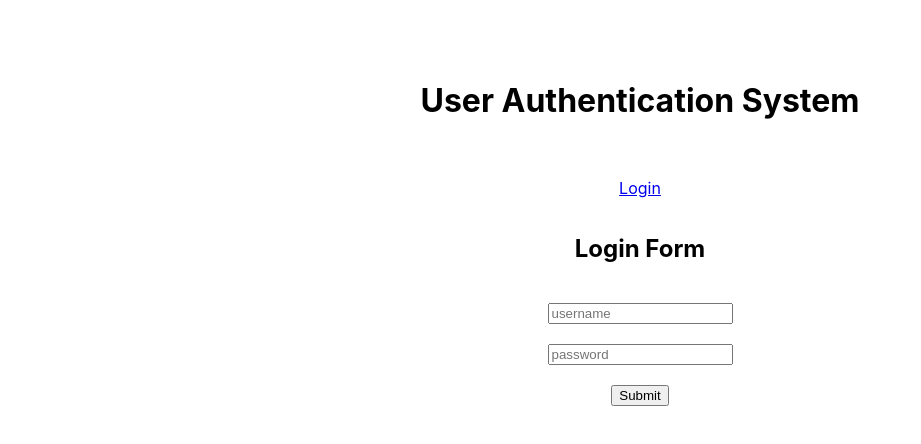
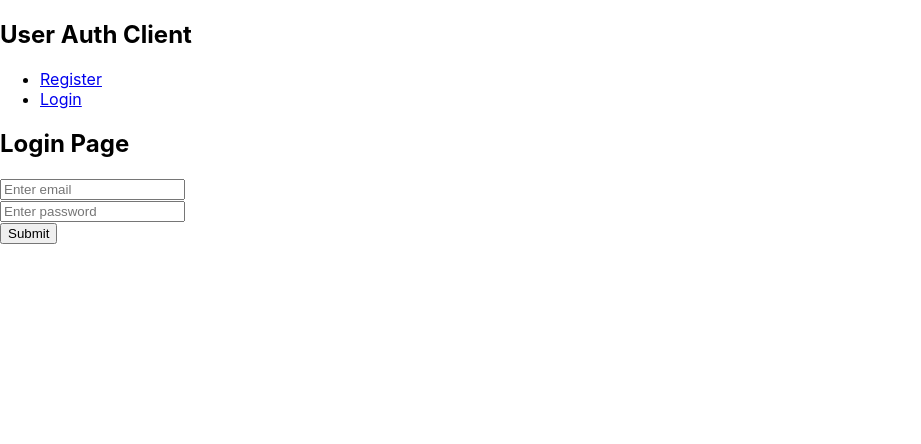
Before and after one commit to mashok21/js-projects, a React (Create React App) app in the folder projects/my-app/: page /login in a window 1280 px wide. Shown: the top 444 px of the page, without its empty margins (0-921 px from the left). Built offline with nearby package versions, Linux system fonts and the light colour scheme.

Commit message:
commits from new fe auth

```diff
--- a/projects/my-app/package.json
+++ b/projects/my-app/package.json
@@ -14,6 +14,7 @@
     "react-leaflet": "^4.2.1",
     "react-router-dom": "^6.25.1",
     "react-scripts": "5.0.1",
+    "react-toastify": "^10.0.5",
     "web-vitals": "^2.1.4"
   },
   "scripts": {
--- /dev/null
+++ b/projects/my-app/src/27_july_fe_user_auth/App.css
@@ -0,0 +1,39 @@
+body, html {
+    height: 100%;
+    margin: 0;
+    display: flex;
+    justify-content: center;
+    align-items: flex-start; /* Align items to start (top) */
+}
+
+div {
+    display: flex;
+    flex-direction: column;
+    justify-content: center;
+    align-items: center;
+    text-align: center;
+    width: 100%;
+    margin-top: 20px; /* Adjust margin as needed for spacing from the top */
+}
+
+nav {
+    margin-top: 20px;
+}
+
+ul {
+    list-style: none;
+    padding: 0;
+}
+
+li {
+    display: inline;
+    margin: 0 10px;
+}
+
+.form-group {
+    margin-bottom: 10px;
+}
+
+.errors {
+    color: red
+}
--- /dev/null
+++ b/projects/my-app/src/27_july_fe_user_auth/App.js
@@ -0,0 +1,54 @@
+import { Routes, Route, Link } from 'react-router-dom'
+import { ToastContainer } from 'react-toastify'
+import 'react-toastify/dist/ReactToastify.css';
+
+import { useContext } from 'react'
+import PrivateRoute from './components/PrivateRoute';
+import AuthContext from './context/AuthContext';
+import Register from './pages/Register';
+import Login from './pages/Login';
+import Dashboard from './pages/Dashboard';
+import Profile from './pages/Profile';
+
+function App() {
+  const { state, handleLogout} = useContext(AuthContext)
+
+  return (
+    <div className="App">
+        <h2>User Auth Client</h2>
+        <ul>
+          { state.isLoggedIn ? (
+            <>
+             <li><Link to="/dashboard">Dashboard</Link></li>
+             <li><Link to="/profile">Profile</Link></li>
+             <li><button onClick={handleLogout}>logout</button></li>
+            </>
+          ): (
+            <>
+              <li><Link to="/register">Register</Link></li>
+              <li><Link to="/login">Login</Link></li>
+            </>
+          )}
+        </ul>
+
+        <Routes>
+          <Route path="/register" element={<Register />} />
+          <Route path="/login" element={<Login />} />
+          <Route path="/dashboard" element={
+            <PrivateRoute>
+              <Dashboard />
+            </PrivateRoute>
+          } />
+          <Route path="/profile" element={
+            <PrivateRoute>
+              <Profile />
+            </PrivateRoute>
+          } />
+        </Routes>
+
+        <ToastContainer />
+    </div>
+  );
+}
+
+export default App;
--- /dev/null
+++ b/projects/my-app/src/27_july_fe_user_auth/RootApp.js
@@ -0,0 +1,14 @@
+import { BrowserRouter } from "react-router-dom"
+import AuthProvider from './components/AuthProvider.js'
+import App from './App.js'
+
+const RootApp = () => {
+  return(
+    <BrowserRouter>
+      <AuthProvider>
+          <App />
+      </AuthProvider>
+    </BrowserRouter>
+)}
+
+export default RootApp
--- /dev/null
+++ b/projects/my-app/src/27_july_fe_user_auth/components/AuthProvider.js
@@ -0,0 +1,98 @@
+import {useReducer, useEffect} from 'react'
+import { useNavigate } from 'react-router-dom'
+import { toast } from 'react-toastify'
+import AuthContext from '../context/AuthContext'
+import axios from 'axios'
+const initialState = {
+    user: null,
+    isLoggedIn: false
+}
+
+const reducer = (state, action) => {
+    switch(action.type) {
+        case 'LOGIN_USER' : {
+            return {...state, isLoggedIn: true, user: action.payload }
+        }
+        case 'LOGOUT_USER' : {
+            return {...state, isLoggedIn: false, user: null }
+        }
+        default : {
+            throw new Error({message: "Invalid entry"})
+        }
+    }
+}
+
+function AuthProvider(props){
+    const navigate = useNavigate()
+    const [state,dispatch] = useReducer(reducer, initialState)
+
+    useEffect(() => { // handle page reload
+        (async () => {
+            if(localStorage.getItem('token')) {
+                try {
+                    const userResponse = await axios.get('http://localhost:3050/api/users/account', { headers: { 'Authorization': localStorage.getItem('token')}})
+                    dispatch({ type: 'LOGIN_USER', payload: userResponse.data })
+                } catch(err) {
+
+                }
+            }
+        })();
+    }, [])
+
+    const handleRegister = async (formData) => {
+        try {
+            const response = await axios.post('http://localhost:3050/api/users/register', formData)
+            toast('Successfully Registered', { autoClose: 2000 })
+            navigate('/login')
+        } catch(err) {
+            console.log(err)
+        }
+
+    }
+
+    const handleLogin = async (formData) => {
+        try {
+            const response = await axios.post('http://localhost:3050/api/users/login', formData)
+            localStorage.setItem('token', response.data.token)
+            toast('successfully logged in')
+            const userResponse = await axios.get('http://localhost:3050/api/users/account', { headers: { 'Authorization': localStorage.getItem('token')}})
+            dispatch({ type: 'LOGIN_USER', payload: userResponse.data })
+            navigate('/dashboard')
+        } catch(err) {
+
+        }
+    }
+
+    const handleLogout = () => {
+        localStorage.removeItem('token')
+        dispatch({ type: 'LOGOUT_USER' })
+        toast("successfully logged out")
+        navigate('/login')
+    }
+
+    // handleRegister
+
+    // handleLogin
+
+    // handleLogout
+
+    return (
+        <AuthContext.Provider value={{ state, handleRegister, handleLogin, handleLogout }}>
+            { props.children }
+        </AuthContext.Provider>
+    )
+}
+
+export default AuthProvider
+
+
+/*
+1. Create Login Component - with form input - email & password
+2. write client side validation
+3. if the validation pass
+    then call the handleLogin(formData)
+4. inside handleLogin -> make api call to '/api/users/login'
+5. once the password credential match, write the token to the localStorage
+6. notify via toast user has logged in successfully
+
+*/
--- /dev/null
+++ b/projects/my-app/src/27_july_fe_user_auth/components/PrivateRoute.js
@@ -0,0 +1,8 @@
+import { Navigate } from 'react-router-dom'
+export default function PrivateRoute(props) {
+    if(localStorage.getItem('token')) {
+        return props.children
+    } else {
+        return <Navigate to="/login" />
+    }
+}
--- /dev/null
+++ b/projects/my-app/src/27_july_fe_user_auth/context/AuthContext.js
@@ -0,0 +1,3 @@
+import { createContext } from 'react'
+const AuthContext = createContext()
+export default AuthContext
--- /dev/null
+++ b/projects/my-app/src/27_july_fe_user_auth/pages/Dashboard.js
@@ -0,0 +1,14 @@
+import { useContext } from 'react'
+import AuthContext from '../context/AuthContext'
+export default function Dashboard(){
+    const { state } = useContext(AuthContext)
+    if(!state.user) {
+        return <p>loading...</p>
+    }
+    return (
+        <div>
+            <h2>Dashboard Page</h2>
+            <p>Welcome user - { state.user.email } </p>
+        </div>
+    )
+}
--- /dev/null
+++ b/projects/my-app/src/27_july_fe_user_auth/pages/Login.js
@@ -0,0 +1,39 @@
+import { useState, useContext } from 'react'
+import AuthContext from '../context/AuthContext'
+
+export default function Login(){
+    const { handleLogin} = useContext(AuthContext)
+    const [ email, setEmail ] = useState('')
+    const [ password, setPassword ] = useState('')
+
+    const handleSubmit = (e) => {
+        e.preventDefault()
+        const formData = {
+            email: email,
+            password: password
+        }
+        // runClientSideValidations()
+        // after client side validations pass
+        handleLogin(formData)
+    }
+    return (
+        <div>
+            <h2>Login Page</h2>
+            <form onSubmit={handleSubmit}>
+                <input
+                    type="text"
+                    placeholder='Enter email'
+                    value={email}
+                    onChange={e => setEmail(e.target.value)}
+                /> <br />
+                <input
+                    type="password"
+                    placeholder='Enter password'
+                    value={password}
+                    onChange={e => setPassword(e.target.value)}
+                /> <br />
+                <input type="submit" />
+            </form>
+        </div>
+    )
+}
--- /dev/null
+++ b/projects/my-app/src/27_july_fe_user_auth/pages/Profile.js
@@ -0,0 +1,15 @@
+import { useContext } from "react"
+import AuthContext from "../context/AuthContext"
+export default function Profile(){
+    const { state } = useContext(AuthContext)
+    if(!state.user) {
+        return <p>loading...</p>
+    }
+    return (
+        <div>
+            <h2>Profile Page</h2>
+            <p>email - { state.user.email } </p>
+            <p>register date - { state.user.createdAt } </p>
+        </div>
+    )
+}
--- /dev/null
+++ b/projects/my-app/src/27_july_fe_user_auth/pages/Register.js
@@ -0,0 +1,39 @@
+import { useState, useContext } from 'react'
+import AuthContext from '../context/AuthContext'
+
+export default function Register(){
+    const { handleRegister} = useContext(AuthContext)
+    const [ email, setEmail ] = useState('')
+    const [ password, setPassword ] = useState('')
+
+    const handleSubmit = (e) => {
+        e.preventDefault()
+        const formData = {
+            email: email,
+            password: password
+        }
+        // runClientSideValidations()
+        // after client side validations pass
+        handleRegister(formData)
+    }
+    return (
+        <div>
+            <h2>Register Page</h2>
+            <form onSubmit={handleSubmit}>
+                <input
+                    type="text"
+                    placeholder='Enter email'
+                    value={email}
+                    onChange={e => setEmail(e.target.value)}
+                /> <br />
+                <input
+                    type="password"
+                    placeholder='Enter password'
+                    value={password}
+                    onChange={e => setPassword(e.target.value)}
+                /> <br />
+                <input type="submit" />
+            </form>
+        </div>
+    )
+}
--- a/projects/my-app/src/index.js
+++ b/projects/my-app/src/index.js
@@ -37,7 +37,7 @@ import './index.css';
 // import QuizApp from './exercises/ExercisesReDo/QuizApp/QuizApp'
 // import UserDataS2S from './exercises/UserDataS2S';
 // import WeatherApp from './exercises/WeatherApp';
-import RootApp from './fe_user_auth/App.js';
+import RootApp from './27_july_fe_user_auth/RootApp'
 
 
 import reportWebVitals from './reportWebVitals';
```
Also changed, not shown: 2 other files (tests, documents, lock files or other folders).
